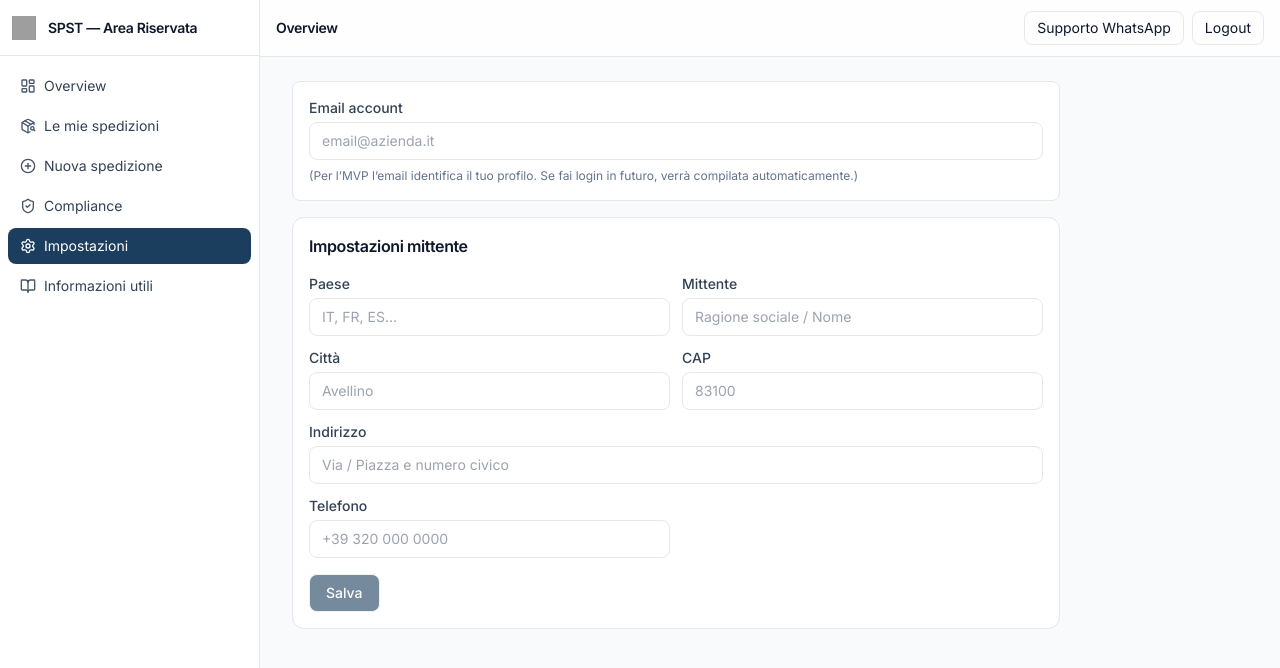
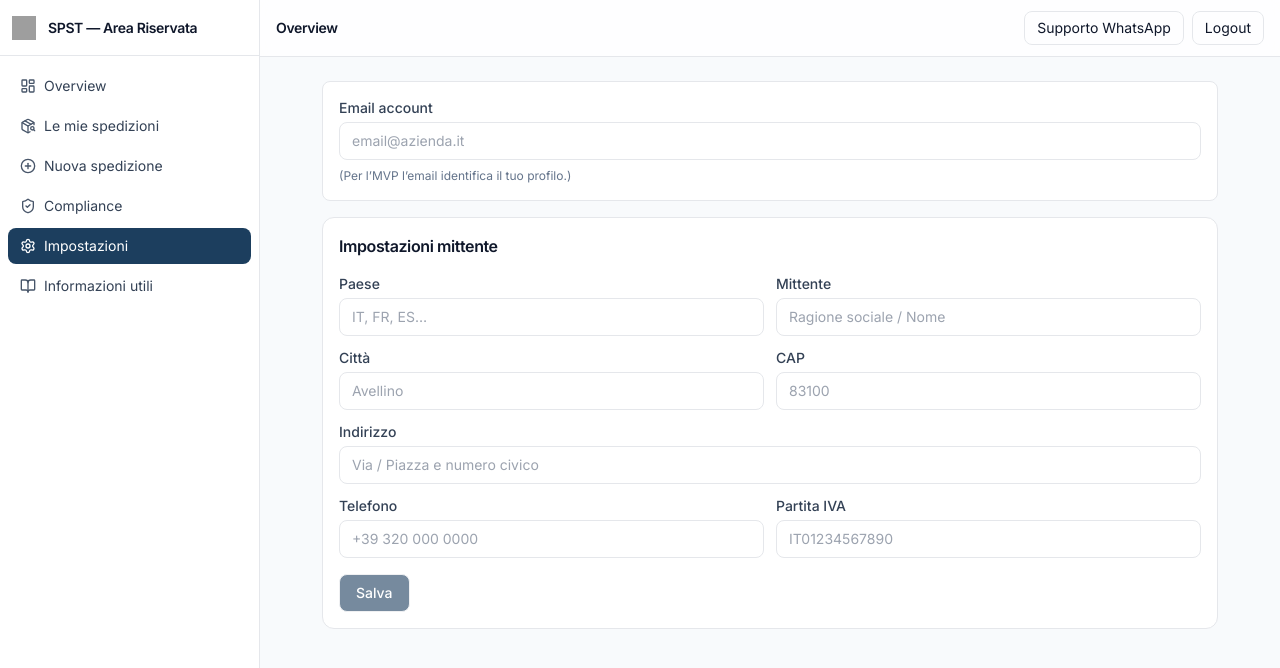
Before and after one commit to SPST-WINE/spst-dashboard, a Next.js app: page /dashboard/impostazioni in a window 1280 px wide. Shown: the top 668 px of the page. Built offline with nearby package versions, Linux system fonts and the light colour scheme; grey boxes are pictures that could not be loaded.

Commit message:
Update page.tsx

```diff
--- a/app/dashboard/impostazioni/page.tsx
+++ b/app/dashboard/impostazioni/page.tsx
@@ -9,6 +9,7 @@ type FormState = {
   cap: string;
   indirizzo: string;
   telefono: string;
+  piva: string;
 };
 
 const initialState: FormState = {
@@ -18,6 +19,7 @@ const initialState: FormState = {
   cap: '',
   indirizzo: '',
   telefono: '',
+  piva: '',
 };
 
 export default function ImpostazioniPage() {
@@ -27,18 +29,15 @@ export default function ImpostazioniPage() {
   const [saving, setSaving] = useState<boolean>(false);
   const [message, setMessage] = useState<{ type: 'ok' | 'err'; text: string } | null>(null);
 
-  // Prende email dall'auth esistente (per l’MVP: localStorage)
   useEffect(() => {
     const stored = typeof window !== 'undefined' ? localStorage.getItem('userEmail') : null;
     if (stored) setEmail(stored);
     setLoading(false);
   }, []);
 
-  // Carica eventuali dati utente
   useEffect(() => {
     if (!email) return;
     let aborted = false;
-
     (async () => {
       try {
         setLoading(true);
@@ -53,18 +52,14 @@ export default function ImpostazioniPage() {
             cap: data.fields['CAP Mittente'] || '',
             indirizzo: data.fields['Indirizzo Mittente'] || '',
             telefono: data.fields['Telefono Mittente'] || '',
+            piva: data.fields['Partita IVA Mittente'] || '',
           });
         }
-      } catch {
-        // silenzio per MVP
       } finally {
         if (!aborted) setLoading(false);
       }
     })();
-
-    return () => {
-      aborted = true;
-    };
+    return () => { aborted = true; };
   }, [email]);
 
   const canSave = useMemo(() => {
@@ -78,14 +73,10 @@ export default function ImpostazioniPage() {
 
   async function onSubmit(e: React.FormEvent) {
     e.preventDefault();
-    if (!email) {
-      setMessage({ type: 'err', text: 'Inserisci/recupera la tua email prima di salvare.' });
-      return;
-    }
+    if (!email) { setMessage({ type: 'err', text: 'Inserisci/recupera la tua email prima di salvare.' }); return; }
     try {
       setSaving(true);
       setMessage(null);
-
       const payload = {
         email,
         'Paese Mittente': form.paese,
@@ -94,28 +85,25 @@ export default function ImpostazioniPage() {
         'CAP Mittente': form.cap,
         'Indirizzo Mittente': form.indirizzo,
         'Telefono Mittente': form.telefono,
+        'Partita IVA Mittente': form.piva,
       };
-
       const res = await fetch('/api/utenti', {
         method: 'POST',
         headers: { 'Content-Type': 'application/json' },
         body: JSON.stringify(payload),
       });
-
       if (!res.ok) throw new Error('Errore salvataggio');
       setMessage({ type: 'ok', text: 'Dati salvati correttamente.' });
-    } catch (err: any) {
+    } catch {
       setMessage({ type: 'err', text: 'Errore durante il salvataggio.' });
-    } finally {
-      setSaving(false);
-    }
+    } finally { setSaving(false); }
   }
 
   return (
-    <div className="max-w-3xl">
-      {/* Email (solo se non la recuperiamo dall’auth) */}
+    // wrapper centrato SOLO per questa pagina
+    <div className="mx-auto w-full max-w-4xl space-y-4">
       {!email && (
-        <div className="mb-4 rounded-lg border bg-white p-4">
+        <div className="rounded-lg border bg-white p-4">
           <label className="mb-1 block text-sm font-medium text-slate-700">Email account</label>
           <input
             type="email"
@@ -123,9 +111,7 @@ export default function ImpostazioniPage() {
             className="w-full rounded-lg border px-3 py-2 text-sm focus:outline-none focus:ring-2 focus:ring-spst-blue/20"
             onChange={(e) => setEmail(e.target.value.trim())}
           />
-          <p className="mt-2 text-xs text-slate-500">
-            (Per l’MVP l’email identifica il tuo profilo. Se fai login in futuro, verrà compilata automaticamente.)
-          </p>
+          <p className="mt-2 text-xs text-slate-500">(Per l’MVP l’email identifica il tuo profilo.)</p>
         </div>
       )}
 
@@ -133,93 +119,63 @@ export default function ImpostazioniPage() {
         <div className="rounded-xl border bg-white p-4">
           <h2 className="mb-4 text-base font-semibold tracking-tight">Impostazioni mittente</h2>
 
-          {/* Griglia 3 righe × 2 colonne */}
           <div className="grid grid-cols-1 gap-3 md:grid-cols-2">
             <div>
               <label className="mb-1 block text-sm font-medium text-slate-700">Paese</label>
-              <input
-                value={form.paese}
-                onChange={(e) => onChange('paese', e.target.value)}
-                placeholder="IT, FR, ES…"
-                className="w-full rounded-lg border px-3 py-2 text-sm focus:outline-none focus:ring-2 focus:ring-spst-blue/20"
-              />
+              <input value={form.paese} onChange={(e) => onChange('paese', e.target.value)}
+                     placeholder="IT, FR, ES…" className="w-full rounded-lg border px-3 py-2 text-sm focus:outline-none focus:ring-2 focus:ring-spst-blue/20" />
             </div>
 
             <div>
               <label className="mb-1 block text-sm font-medium text-slate-700">Mittente</label>
-              <input
-                value={form.mittente}
-                onChange={(e) => onChange('mittente', e.target.value)}
-                placeholder="Ragione sociale / Nome"
-                className="w-full rounded-lg border px-3 py-2 text-sm focus:outline-none focus:ring-2 focus:ring-spst-blue/20"
-              />
+              <input value={form.mittente} onChange={(e) => onChange('mittente', e.target.value)}
+                     placeholder="Ragione sociale / Nome" className="w-full rounded-lg border px-3 py-2 text-sm focus:outline-none focus:ring-2 focus:ring-spst-blue/20" />
             </div>
 
             <div>
               <label className="mb-1 block text-sm font-medium text-slate-700">Città</label>
-              <input
-                value={form.citta}
-                onChange={(e) => onChange('citta', e.target.value)}
-                placeholder="Avellino"
-                className="w-full rounded-lg border px-3 py-2 text-sm focus:outline-none focus:ring-2 focus:ring-spst-blue/20"
-              />
+              <input value={form.citta} onChange={(e) => onChange('citta', e.target.value)}
+                     placeholder="Avellino" className="w-full rounded-lg border px-3 py-2 text-sm focus:outline-none focus:ring-2 focus:ring-spst-blue/20" />
             </div>
 
             <div>
               <label className="mb-1 block text-sm font-medium text-slate-700">CAP</label>
-              <input
-                value={form.cap}
-                onChange={(e) => onChange('cap', e.target.value)}
-                placeholder="83100"
-                className="w-full rounded-lg border px-3 py-2 text-sm focus:outline-none focus:ring-2 focus:ring-spst-blue/20"
-              />
+              <input value={form.cap} onChange={(e) => onChange('cap', e.target.value)}
+                     placeholder="83100" className="w-full rounded-lg border px-3 py-2 text-sm focus:outline-none focus:ring-2 focus:ring-spst-blue/20" />
             </div>
 
             <div className="md:col-span-2">
               <label className="mb-1 block text-sm font-medium text-slate-700">Indirizzo</label>
-              <input
-                value={form.indirizzo}
-                onChange={(e) => onChange('indirizzo', e.target.value)}
-                placeholder="Via / Piazza e numero civico"
-                className="w-full rounded-lg border px-3 py-2 text-sm focus:outline-none focus:ring-2 focus:ring-spst-blue/20"
-              />
+              <input value={form.indirizzo} onChange={(e) => onChange('indirizzo', e.target.value)}
+                     placeholder="Via / Piazza e numero civico" className="w-full rounded-lg border px-3 py-2 text-sm focus:outline-none focus:ring-2 focus:ring-spst-blue/20" />
             </div>
 
             <div>
               <label className="mb-1 block text-sm font-medium text-slate-700">Telefono</label>
-              <input
-                value={form.telefono}
-                onChange={(e) => onChange('telefono', e.target.value)}
-                placeholder="+39 320 000 0000"
-                className="w-full rounded-lg border px-3 py-2 text-sm focus:outline-none focus:ring-2 focus:ring-spst-blue/20"
-              />
+              <input value={form.telefono} onChange={(e) => onChange('telefono', e.target.value)}
+                     placeholder="+39 320 000 0000" className="w-full rounded-lg border px-3 py-2 text-sm focus:outline-none focus:ring-2 focus:ring-spst-blue/20" />
+            </div>
+
+            <div>
+              <label className="mb-1 block text-sm font-medium text-slate-700">Partita IVA</label>
+              <input value={form.piva} onChange={(e) => onChange('piva', e.target.value)}
+                     placeholder="IT01234567890" className="w-full rounded-lg border px-3 py-2 text-sm focus:outline-none focus:ring-2 focus:ring-spst-blue/20" />
             </div>
           </div>
 
-          {/* Feedback */}
           {message && (
-            <div
-              className={[
-                'mt-4 rounded-md px-3 py-2 text-sm',
-                message.type === 'ok'
-                  ? 'bg-emerald-50 text-emerald-800 border border-emerald-200'
-                  : 'bg-rose-50 text-rose-800 border border-rose-200',
-              ].join(' ')}
-            >
+            <div className={['mt-4 rounded-md px-3 py-2 text-sm',
+              message.type === 'ok' ? 'bg-emerald-50 text-emerald-800 border border-emerald-200'
+                                    : 'bg-rose-50 text-rose-800 border border-rose-200'].join(' ')}>
               {message.text}
             </div>
           )}
 
           <div className="mt-4">
-            <button
-              type="submit"
-              disabled={!canSave || saving || loading}
-              className={[
-                'w-full md:w-auto rounded-lg px-4 py-2 text-sm font-medium',
-                'border bg-spst-blue text-white hover:opacity-95',
-                (!canSave || saving || loading) ? 'opacity-60 cursor-not-allowed' : '',
-              ].join(' ')}
-            >
+            <button type="submit" disabled={!canSave || saving || loading}
+                    className={['w-full md:w-auto rounded-lg px-4 py-2 text-sm font-medium',
+                                'border bg-spst-blue text-white hover:opacity-95',
+                                (!canSave || saving || loading) ? 'opacity-60 cursor-not-allowed' : ''].join(' ')}>
               {saving ? 'Salvataggio…' : 'Salva'}
             </button>
           </div>
```
